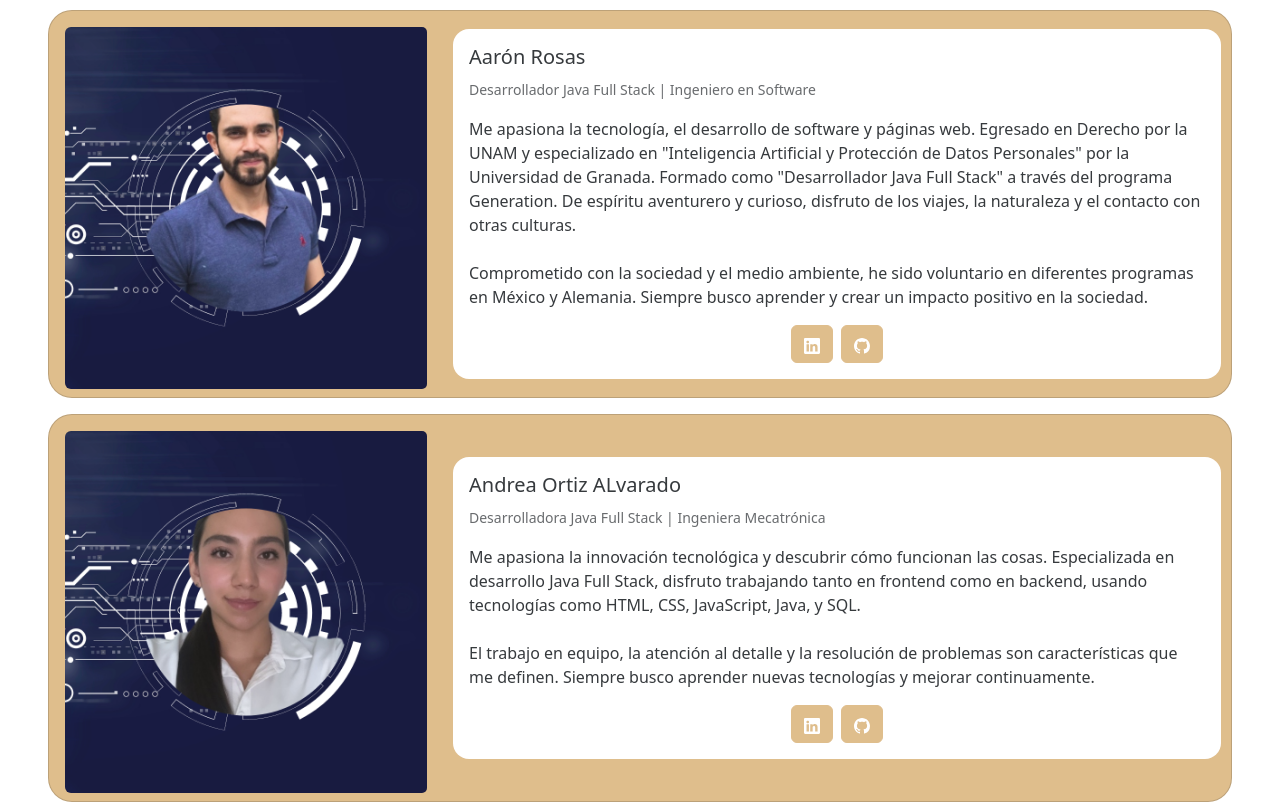
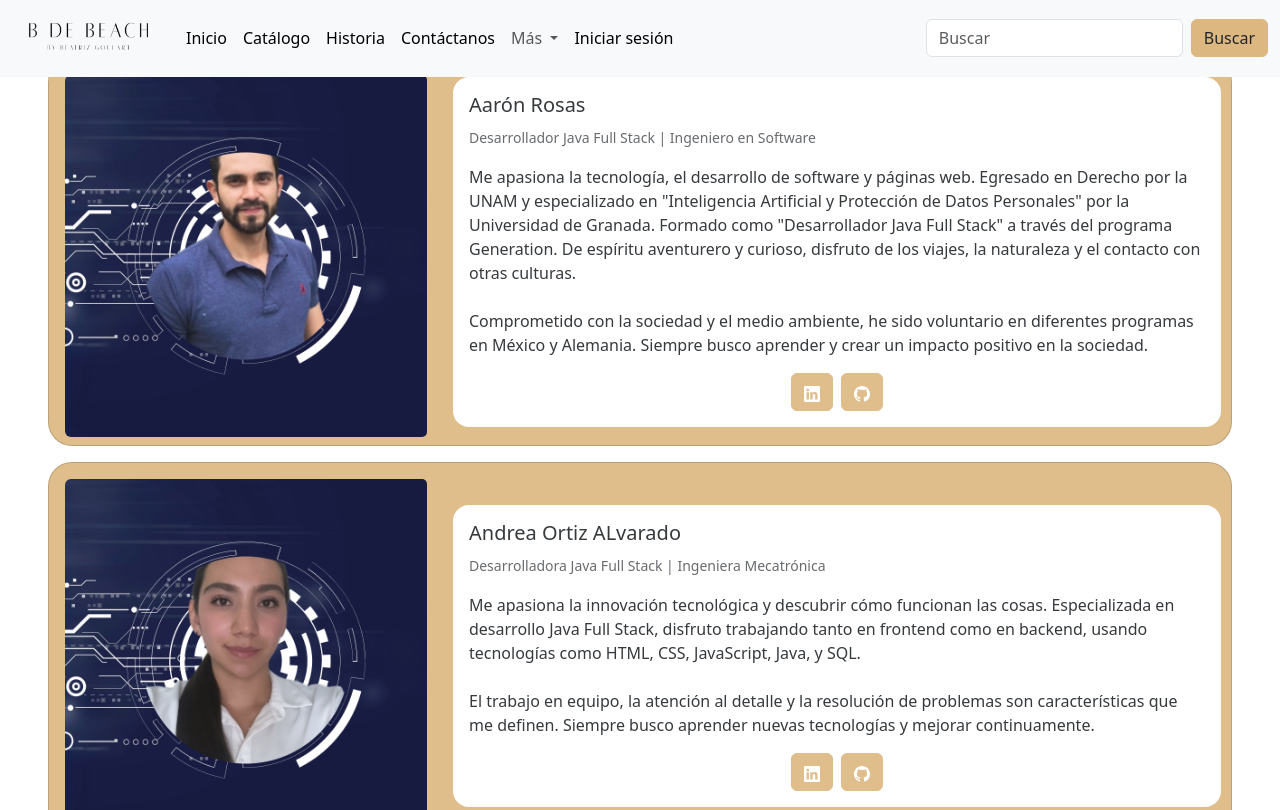
Before and after one commit to DayaanMiusset/BDEBEACH, a plain HTML site: page conocenos.html in a window 1280 px wide. Shown: the top 810 px of the page. Drawn offline with nearby package versions, Linux system fonts and the light colour scheme.

Commit message:
Se terminó de agregar la barra de navegación

```diff
--- a/conocenos.html
+++ b/conocenos.html
@@ -9,9 +9,63 @@
 
   </head>
   <body>
-        <!--BARRA DE NAVEGACIÓN EN EL HEADER-->
+    <!--BARRA DE NAVEGACIÓN  Y TITULO EN EL HEADER INICIA AQUÍ-->
+    <header>
+        <nav class="navbar navbar-expand-md fixed-top bg-body-tertiary">
+            <div class="container-fluid">
+              <a class="navbar-brand" href="./index.html"><img src="./src/LogoSinFondo.png" alt="LogoNavegador" width="150px"></a>
+              <button class="navbar-toggler" type="button" data-bs-toggle="collapse" data-bs-target="#navbarScroll" aria-controls="navbarScroll" aria-expanded="false" aria-label="Toggle navigation">
+                <span class="navbar-toggler-icon"></span>
+              </button>
+              <div class="collapse navbar-collapse" id="navbarScroll">
+                <ul class="navbar-nav me-auto my-2 my-lg-0 navbar-nav-scroll" style="--bs-scroll-height: 100px;">
+                  <li class="nav-item">
+                    <a class="nav-link active" aria-current="page" href="index.html">Inicio</a>
+                  </li>
+                  <li class="nav-item">
+                    <a class="nav-link active" aria-current="page" href="#">Catálogo</a>
+                  </li>
+                  <li class="nav-item">
+                    <a class="nav-link active" aria-current="page" href="#">Historia</a>
+                  </li>
+                  <li class="nav-item">
+                    <a class="nav-link active" aria-current="page" href="./contacto.html">Contáctanos</a>
+                  </li>
+                  <li class="nav-item dropdown">
+                    <a class="nav-link dropdown-toggle" href="#" role="button" data-bs-toggle="dropdown" aria-expanded="false">
+                      Más
+                    </a>
+                    <ul class="dropdown-menu">
+                      <li><a class="dropdown-item" href="#">Preguntas frecuentes</a></li>
+                      <li><a class="dropdown-item" href="#">Blog</a></li>
+                      <li><a class="dropdown-item" href="./conocenos.html">Equipo de desarrollo</a></li>
+                    </ul>
+                  </li>
+                  <li class="nav-item">
+                    <a class="nav-link active" aria-current="page" href="#">Iniciar sesión</a>
+                  </li>
+                </ul>
+                <form class="d-flex" role="search">
+                  <input class="form-control me-2" type="search" placeholder="Buscar" aria-label="Buscar">
+                  <button class="btn btn-outline" type="submit">Buscar</button>
+                </form>
+              </div>
+            </div>
+          </nav>
 
-        <!--CARDS-->
+    </header>
+
+    <!--TITULO-->
+    <div class="titulo ">
+        <H1>Equipo de desarrollo</H1>
+    </div>
+
+     <!--BARRA DE NAVEGACIÓN Y TITULO EN EL HEADER TERMINA AQUÍ-->
+
+
+
+    <!-- INICIAN CARDS-->
+    <div class="col">
 
         <div class="card mb-3" >
             <div class="row g-0">
@@ -36,7 +90,7 @@
             </div>
             </div>
         </div>
-        </div>
+
 
 
         <div class="card mb-3" >
@@ -64,7 +118,7 @@
             </div>
             </div>
         </div>
-        </div>
+
 
         <div class="card mb-3" >
             <div class="row g-0">
@@ -92,7 +146,7 @@
             </div>
             </div>
         </div>
-        </div>
+
 
         <div class="card mb-3" >
             <div class="row g-0">
@@ -119,7 +173,7 @@
             </div>
             </div>
         </div>
-        </div>
+
 
         <div class="card mb-3" >
             <div class="row g-0">
@@ -147,7 +201,7 @@
             </div>
             </div>
         </div>
-        </div>
+
 
         <div class="card mb-3" >
             <div class="row g-0">
@@ -174,7 +228,7 @@
             </div>
             </div>
         </div>
-        </div>
+
 
         <div class="card mb-3" >
             <div class="row g-0">
@@ -202,7 +256,7 @@
             </div>
             </div>
         </div>
-        </div>
+
 
         <div class="card mb-3" >
             <div class="row g-0">
@@ -231,22 +285,20 @@
             </div>
         </div>
     </div>
+<!--TERMINAN CARDS-->
 
 
-
-    <!--FOOTER-->
-
-
+    <!--INICIA FOOTER-->
     <footer class="py-3 my-4 footer">
         <img src="./src/LogoFooter.jpeg" alt="Logo Pie de página"  class="d-block mx-auto mb-4" width="200px">
         <ul class="nav justify-content-center  ">
             <li class="nav-item">
-                <a href="#" class="nav-link px-2 text-body-secondary footer-a"><svg xmlns="http://www.w3.org/2000/svg" width="16" height="16" fill="currentColor" class="bi bi-facebook" viewBox="0 0 16 16">
+                <a href="#" class="nav-link px-2 text-body-secondary-ligth footer-a"><svg xmlns="http://www.w3.org/2000/svg" width="16" height="16" fill="currentColor" class="bi bi-facebook" viewBox="0 0 16 16">
                     <path d="M16 8.049c0-4.446-3.582-8.05-8-8.05C3.58 0-.002 3.603-.002 8.05c0 4.017 2.926 7.347 6.75 7.951v-5.625h-2.03V8.05H6.75V6.275c0-2.017 1.195-3.131 3.022-3.131.876 0 1.791.157 1.791.157v1.98h-1.009c-.993 0-1.303.621-1.303 1.258v1.51h2.218l-.354 2.326H9.25V16c3.824-.604 6.75-3.934 6.75-7.951"/>
                   </svg> Facebook</a>
             </li>
             <li class="nav-item">
-                <a href="https://www.instagram.com/bde.beach/" class="nav-link px-2 text-body-secondary footer-a"><svg xmlns="http://www.w3.org/2000/svg" width="16" height="16" fill="currentColor" class="bi bi-instagram" viewBox="0 0 16 16">
+                <a href="https://www.instagram.com/bde.beach/" class="nav-link px-2 text-body-secondary-ligth footer-a"><svg xmlns="http://www.w3.org/2000/svg" width="16" height="16" fill="currentColor" class="bi bi-instagram" viewBox="0 0 16 16">
                     <path d="M8 0C5.829 0 5.556.01 4.703.048 3.85.088 3.269.222 2.76.42a3.9 3.9 0 0 0-1.417.923A3.9 3.9 0 0 0 .42 2.76C.222 3.268.087 3.85.048 4.7.01 5.555 0 5.827 0 8.001c0 2.172.01 2.444.048 3.297.04.852.174 1.433.372 1.942.205.526.478.972.923 1.417.444.445.89.719 1.416.923.51.198 1.09.333 1.942.372C5.555 15.99 5.827 16 8 16s2.444-.01 3.298-.048c.851-.04 1.434-.174 1.943-.372a3.9 3.9 0 0 0 1.416-.923c.445-.445.718-.891.923-1.417.197-.509.332-1.09.372-1.942C15.99 10.445 16 10.173 16 8s-.01-2.445-.048-3.299c-.04-.851-.175-1.433-.372-1.941a3.9 3.9 0 0 0-.923-1.417A3.9 3.9 0 0 0 13.24.42c-.51-.198-1.092-.333-1.943-.372C10.443.01 10.172 0 7.998 0zm-.717 1.442h.718c2.136 0 2.389.007 3.232.046.78.035 1.204.166 1.486.275.373.145.64.319.92.599s.453.546.598.92c.11.281.24.705.275 1.485.039.843.047 1.096.047 3.231s-.008 2.389-.047 3.232c-.035.78-.166 1.203-.275 1.485a2.5 2.5 0 0 1-.599.919c-.28.28-.546.453-.92.598-.28.11-.704.24-1.485.276-.843.038-1.096.047-3.232.047s-2.39-.009-3.233-.047c-.78-.036-1.203-.166-1.485-.276a2.5 2.5 0 0 1-.92-.598 2.5 2.5 0 0 1-.6-.92c-.109-.281-.24-.705-.275-1.485-.038-.843-.046-1.096-.046-3.233s.008-2.388.046-3.231c.036-.78.166-1.204.276-1.486.145-.373.319-.64.599-.92s.546-.453.92-.598c.282-.11.705-.24 1.485-.276.738-.034 1.024-.044 2.515-.045zm4.988 1.328a.96.96 0 1 0 0 1.92.96.96 0 0 0 0-1.92m-4.27 1.122a4.109 4.109 0 1 0 0 8.217 4.109 4.109 0 0 0 0-8.217m0 1.441a2.667 2.667 0 1 1 0 5.334 2.667 2.667 0 0 1 0-5.334"/>
                   </svg> Instagram</a>
             </li>
@@ -255,17 +307,18 @@
         <ul class="nav justify-content-center border-bottom pb-3 mb-3">
 
             <li class="nav-item">
-                <a href="./index.html" class="nav-link px-2 text-body-secondary footer-a">Inicio</a>
+                <a href="./index.html" class="nav-link px-2 text-body-secondary-ligth footer-a">Inicio</a>
             </li>
             <li class="nav-item">
-                <a href="./contacto.html" class="nav-link px-2 text-body-secondary footer-a">Contáctanos</a>
+                <a href="./contacto.html" class="nav-link px-2 text-body-secondary-ligth footer-a">Contáctanos</a>
             </li><li class="nav-item">
-                <a href="./conocenos.html" class="nav-link px-2 text-body-secondary footer-a">Conócenos</a>
+                <a href="./conocenos.html" class="nav-link px-2 text-body-secondary-ligth footer-a">Conócenos</a>
             </li>
 
         </ul>
         <p class="text-center text-body-light footer-p">B de Beach   |   Marca registrada &#169  |   2024</p>
     </footer>
+    <!--TERMINA FOOTER-->
 
 
 
```
Lines whose indentation alone changed are shown as unchanged.
